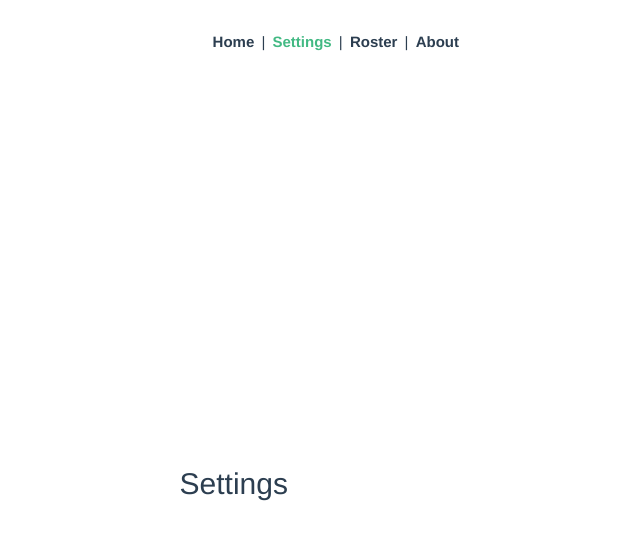
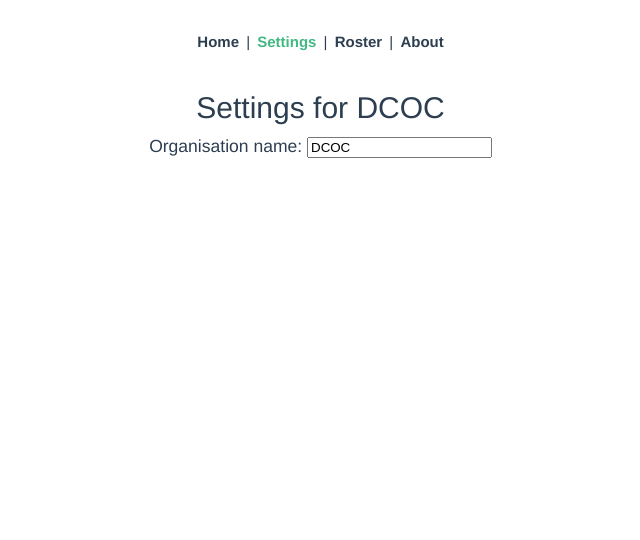
Before and after one commit to delvinv/exron-alpha, a Vue app: page /settings in a window 1280 px wide. Shown: the top 540 px of the page, without its empty margins (148-788 px from the left). Built offline with nearby package versions, Linux system fonts and the light colour scheme.

Commit message:
Pinia added and implemented with orgName

```diff
--- a/src/App.vue
+++ b/src/App.vue
@@ -1,6 +1,17 @@
 <script setup>
+import { onMounted } from 'vue'
 import { RouterLink, RouterView } from 'vue-router'
+import { useSettingsStore } from '@/stores/settings'
+import RawData from '@/services/RawData.js'
 
+const settings = useSettingsStore();
+
+onMounted(() => {
+  // Need to import data here...
+  // volunteers.value = RawData.getVolunteers();
+  // orgName.value = RawData.getOrgName();
+  settings.setOrgName(RawData.getOrgName());
+})
 </script>
 
 <template>
--- /dev/null
+++ b/src/stores/settings.js
@@ -0,0 +1,45 @@
+import { defineStore } from 'pinia'
+// import RawData from '@/services/RawData.js'
+
+export const useSettingsStore = defineStore({
+  id: 'setting',
+  state: () => ({
+    orgName: null,
+    loading: false,
+    error: null
+  }),
+  getters: {
+    getOrgName(state) {
+      return state.orgName
+    }
+  },
+  actions: {
+    setOrgName(name) {
+      this.orgName = name;
+    }
+    /* async fetchPosts() {
+      this.posts = []
+      this.loading = true
+      try {
+        this.posts = await fetch('https://jsonplaceholder.typicode.com/posts')
+        .then((response) => response.json())
+      } catch (error) {
+        this.error = error
+      } finally {
+        this.loading = false
+      }
+    },
+    async fetchPost(id) {
+      this.post = null
+      this.loading = true
+      try {
+        this.post = await fetch(`https://jsonplaceholder.typicode.com/posts/${id}`)
+        .then((response) => response.json())
+      } catch (error) {
+        this.error = error
+      } finally {
+        this.loading = false
+      }
+    } */
+  }
+})
--- a/src/views/HomeView.vue
+++ b/src/views/HomeView.vue
@@ -2,14 +2,19 @@
 import { ref, onMounted } from 'vue'
 import VolunteerCard from '@/components/VolunteerCard.vue'
 import RawData from '@/services/RawData.js'
+import { useSettingsStore } from '@/stores/settings'
+// import { storeToRefs } from 'pinia'
+
+const settings = useSettingsStore();
 
 let volunteers = ref(null)
-let orgName = ref(null)
+// let orgName = ref(null)
 
 onMounted(() => {
   // Need to import data here...
   volunteers.value = RawData.getVolunteers();
-  orgName.value = RawData.getOrgName();
+  // orgName.value = RawData.getOrgName();
+  // settings.setOrgName(RawData.getOrgName());
 })
 </script>
 
@@ -19,7 +24,7 @@ onMounted(() => {
     <VolunteerCard v-for="volunteer in volunteers" :key="volunteer.id" :volunteer="volunteer" />
   </div>
 
-  <h1>Roles available at {{ orgName }}</h1>
+  <h1>Roles available at {{ settings.orgName }}</h1>
 </template>
 
 <style scoped>
--- a/src/views/SettingsView.vue
+++ b/src/views/SettingsView.vue
@@ -1,15 +1,29 @@
+<script setup>
+// import { ref } from 'vue'
+import { useSettingsStore } from '@/stores/settings'
+// import { storeToRefs } from 'pinia';
+
+// const settings = storeToRefs(useSettingsStore());
+const settings = useSettingsStore();
+
+// let orgName = ref(null)
+
+
+</script>
+
 <template>
-    <div class="home">
-      <h1>Settings</h1>
+  <div class="settings">
+    <h1>Settings for {{ settings.orgName }}</h1>
+    <h3>Organisation name: <input v-model="settings.orgName" /></h3>
+
   </div>
 </template>
 
-  <style>
-  @media (min-width: 1024px) {
-    .home {
+<style scoped>
+.settings {
     min-height: 100vh;
     display: flex;
+    flex-direction: column;
     align-items: center;
 }
-  }
 </style>
```
Also changed, not shown: src/stores/volunteer.js (added, +12 -0 lines), src/views/RoleDetailsView.vue (added), src/views/VolunteerDetailsView.vue (added). Lines whose indentation alone changed are shown as unchanged.
